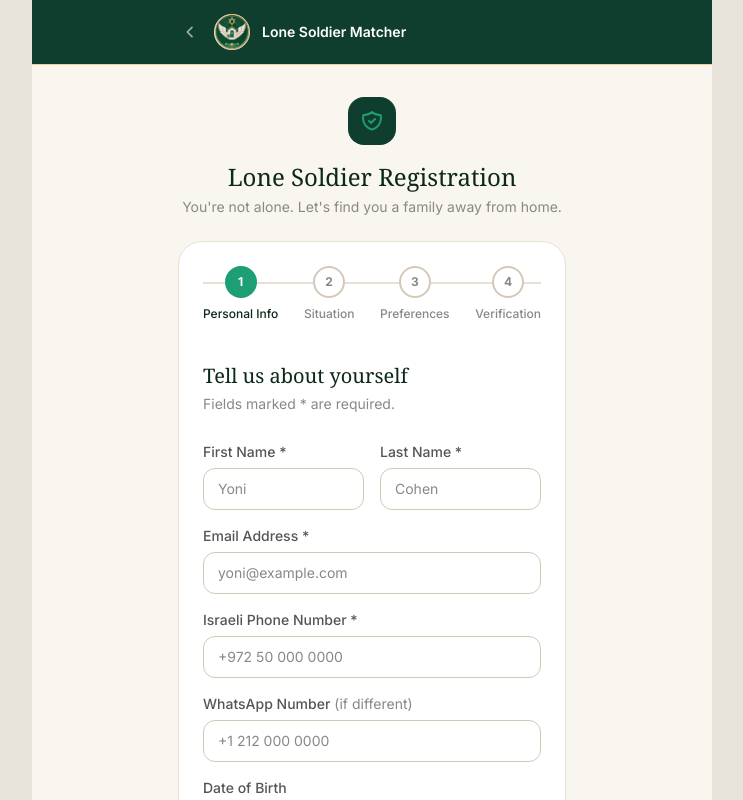
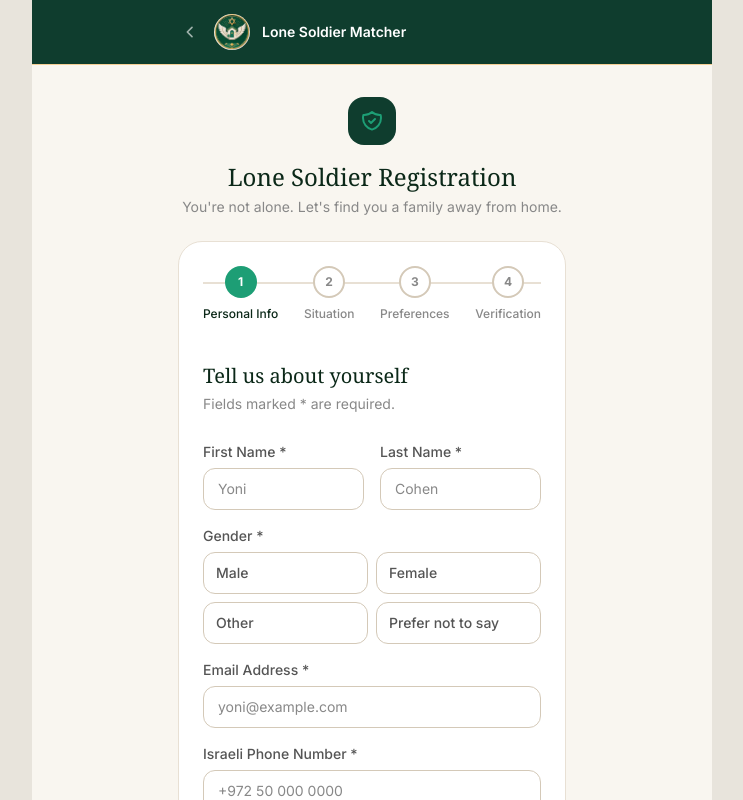
Before and after one commit to talz131/lone-soldier-matcher, a Next.js app: page /soldier in a window 1280 px wide. Shown: the top 800 px of the page, without its empty margins (268-1011 px from the left). Built offline with nearby package versions, Linux system fonts and the light colour scheme.

Commit message:
Add required gender field to soldier form (Step 1 Personal Info)
Co-Authored-By: Claude Sonnet 4.6 <noreply@anthropic.com>

```diff
--- a/components/soldier/SoldierOnboarding.tsx
+++ b/components/soldier/SoldierOnboarding.tsx
@@ -12,6 +12,7 @@ import type { SoldierFormData } from '@/types'
 const DEFAULT: SoldierFormData = {
   firstName: '',
   lastName: '',
+  gender: '',
   email: '',
   phone: '',
   whatsappPhone: '',
@@ -63,6 +64,7 @@ export default function SoldierOnboarding() {
       const { error: dbError } = await supabase.from('soldiers').insert({
         first_name: data.firstName,
         last_name: data.lastName,
+        gender: data.gender || null,
         email: data.email,
         phone: data.phone || null,
         whatsapp_phone: data.whatsappPhone || null,
--- a/components/soldier/Step1Personal.tsx
+++ b/components/soldier/Step1Personal.tsx
@@ -21,6 +21,7 @@ export default function Step1Personal({ data, onChange, onNext }: Props) {
     const e: Record<string, string> = {}
     if (!data.firstName.trim()) e.firstName = 'Required'
     if (!data.lastName.trim()) e.lastName = 'Required'
+    if (!data.gender) e.gender = 'Required'
     if (!data.email.trim()) e.email = 'Required'
     else if (!/\S+@\S+\.\S+/.test(data.email)) e.email = 'Enter a valid email'
     if (!data.phone.trim()) e.phone = 'Required'
@@ -44,6 +45,29 @@ export default function Step1Personal({ data, onChange, onNext }: Props) {
           <input type="text" value={data.lastName} onChange={e => onChange({ lastName: e.target.value })} className={inp(errors.lastName)} placeholder="Cohen" />
           {errors.lastName && <p className="text-red-500 text-xs mt-1">{errors.lastName}</p>}
         </div>
+      </div>
+
+      <div className="mb-4">
+        <label className="block text-sm font-medium text-[#555] mb-1.5">Gender *</label>
+        <div className="grid grid-cols-2 gap-2">
+          {[
+            { value: 'male', label: 'Male' },
+            { value: 'female', label: 'Female' },
+            { value: 'other', label: 'Other' },
+            { value: 'prefer_not_to_say', label: 'Prefer not to say' },
+          ].map(opt => (
+            <button key={opt.value} type="button" onClick={() => onChange({ gender: opt.value })}
+              className={`py-2.5 px-3 rounded-xl border text-sm font-medium transition-all text-left ${
+                data.gender === opt.value
+                  ? 'bg-[#0F3D2E] border-[#0F3D2E] text-white'
+                  : errors.gender
+                    ? 'border-red-300 text-[#555] hover:border-[#1D9E75]'
+                    : 'border-[#d4c9b8] text-[#555] hover:border-[#1D9E75]'
+              }`}
+            >{opt.label}</button>
+          ))}
+        </div>
+        {errors.gender && <p className="text-red-500 text-xs mt-1">{errors.gender}</p>}
       </div>
 
       <div className="mb-4">
--- a/types/index.ts
+++ b/types/index.ts
@@ -79,6 +79,7 @@ export type Flag = {
 export type SoldierFormData = {
   firstName: string
   lastName: string
+  gender: string
   email: string
   phone: string
   whatsappPhone: string
```
Also changed, not shown: 1 other file (tests, documents, lock files or other folders).
